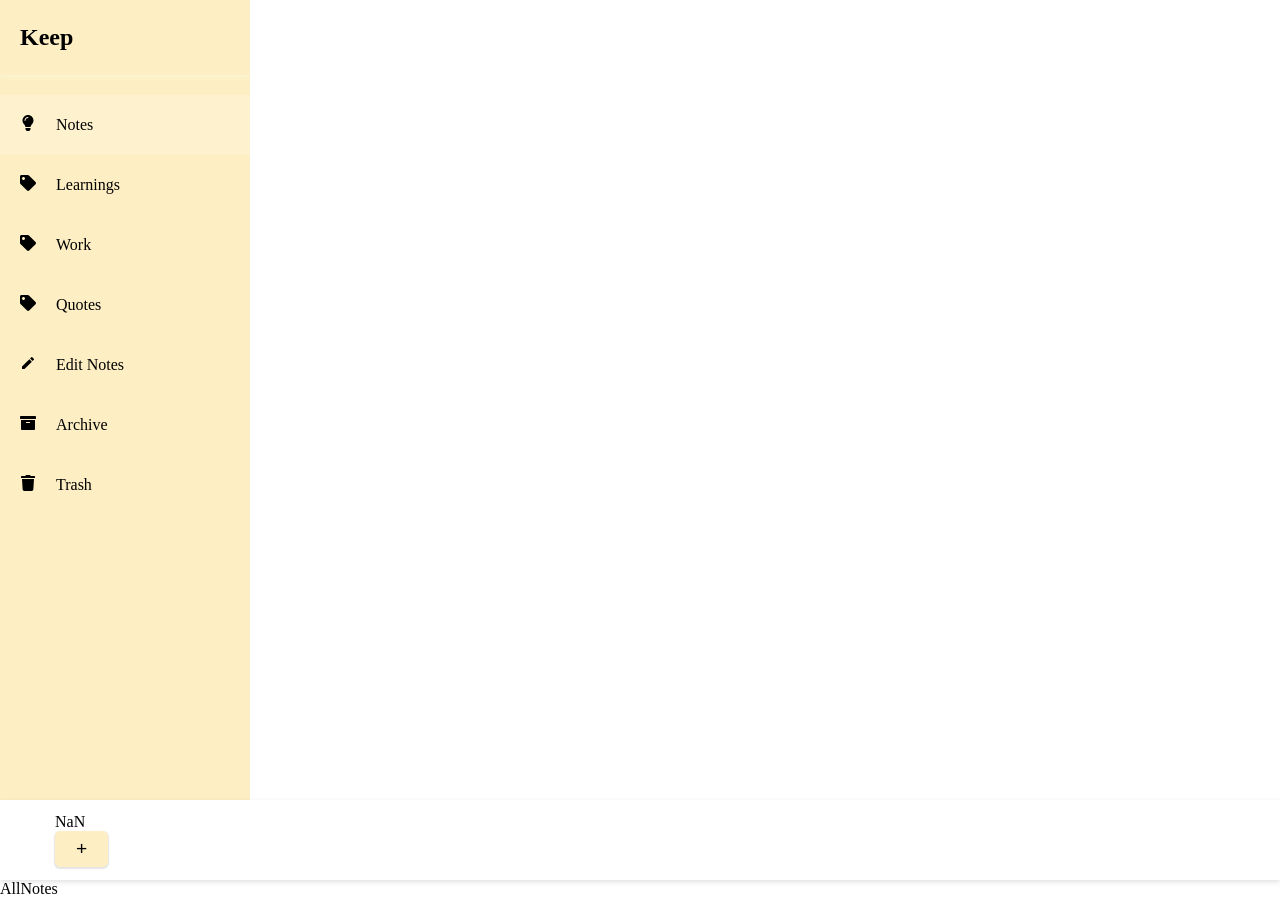
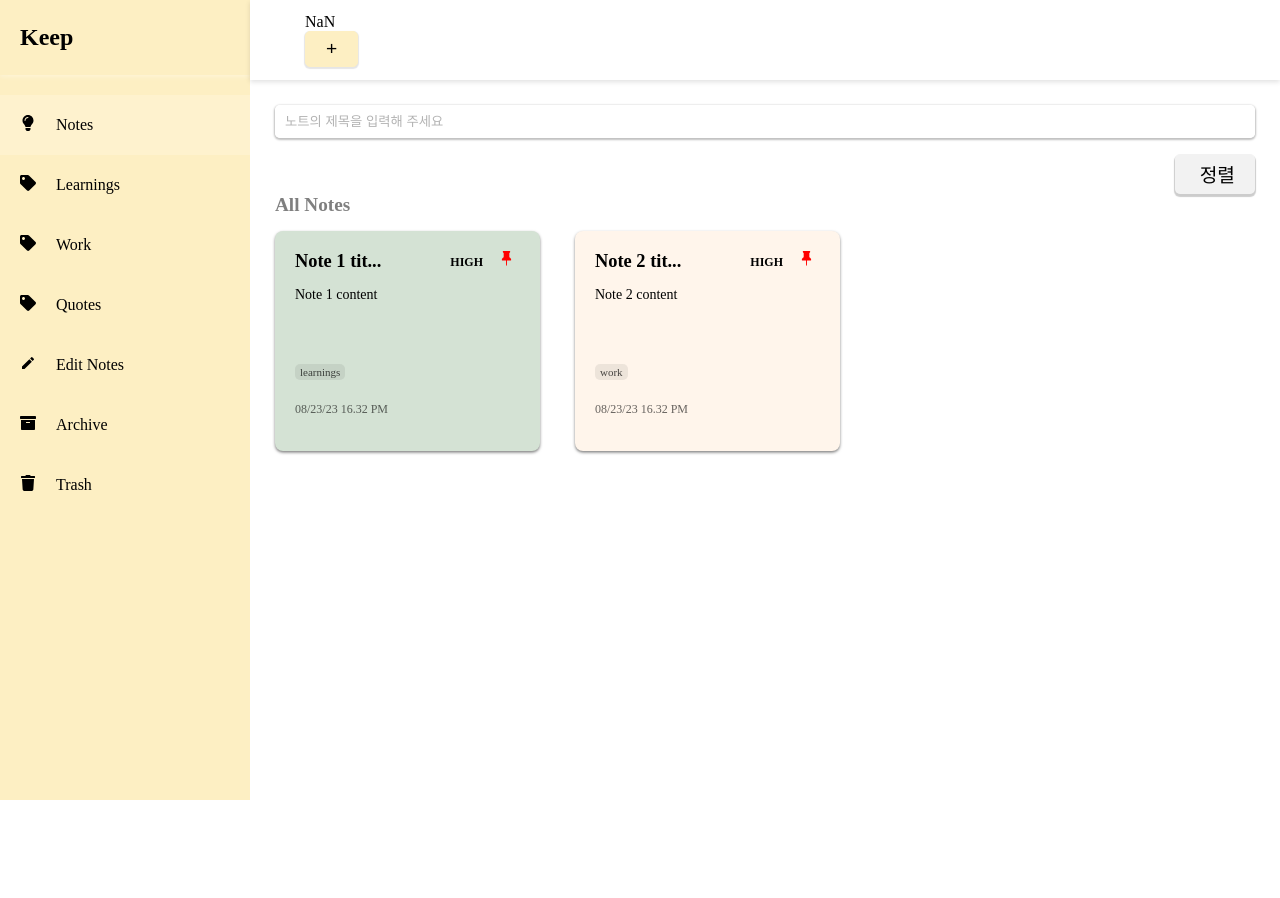
Before and after one commit to plutoin/Rememo, a React (Vite) app: page / in a window 1280 px wide. After the commit the page ends 800 px from the top, so only its background shows below. Built offline with nearby package versions, Linux system fonts and the light colour scheme.

Commit message:
Feat: NoteCard 컴포넌트 구현

```diff
--- a/src/App.tsx
+++ b/src/App.tsx
@@ -20,7 +20,7 @@ function App() {
   const { viewEditTagsModal } = useAppSelector((state) => state.modal);
 
   return (
-    <div className="App">
+    <div className="app">
       {viewEditTagsModal && <TagsModal type="edit" />}
       <ToastContainer
         position="bottom-right"
--- a/src/components/NoteCard/NoteCard.styles.ts
+++ b/src/components/NoteCard/NoteCard.styles.ts
@@ -0,0 +1,98 @@
+import styled from "styled-components";
+
+export const Card = styled.div`
+  width: clamp(250px, 100%, 265px);
+  height: 220px;
+  border-radius: 8px;
+  box-shadow: 0px 1.5px 3px 0px rgba(0, 0, 0, 0.5);
+  padding: 20px;
+  margin: 0px 35px 35px 0px;
+  background-color: white;
+  transition: 250ms box-shadow ease-in-out, 300ms transform ease-out;
+
+  &:hover {
+    transform: scale(1.05);
+    box-shadow: 0px 4px 6px 0px rgba(0, 0, 0, 0.6);
+  }
+
+  @media screen and (max-width: 600px) {
+    margin-right: 0px;
+  }
+`;
+
+export const TopBox = styled.div`
+  display: flex;
+  justify-content: space-between;
+  align-items: flex-start;
+
+  .noteCard__title {
+    font-weight: 600;
+    font-size: 1.15rem;
+    cursor: pointer;
+  }
+
+  .noteCard__top-options {
+    white-space: nowrap;
+    margin-left: 8px;
+
+    .noteCard__priority {
+      text-transform: uppercase;
+      font-size: 12px;
+      font-weight: 600;
+      margin-right: 10px;
+    }
+
+    .noteCard__pin {
+      svg {
+        font-size: 15px;
+      }
+    }
+  }
+`;
+
+export const ContentBox = styled.div`
+  width: 100%;
+  height: 65px;
+  margin: 15px 0 10px;
+  font-size: 14px;
+  cursor: pointer;
+  overflow-y: hidden;
+
+  img {
+    width: 80px;
+    height: 65px;
+    border-radius: 5px;
+  }
+`;
+
+export const TagsBox = styled.div`
+  height: 25px;
+  margin-bottom: 15px;
+  overflow: scroll;
+  span {
+    display: inline;
+    background-color: rgba(0, 0, 0, 0.07);
+    color: rgba(0, 0, 0, 0.7);
+    padding: 2px 5px;
+    border-radius: 5px;
+    font-size: 11px;
+    font-weight: 500;
+    margin-right: 8px;
+  }
+
+  &::-webkit-scrollbar {
+    display: none;
+  }
+`;
+
+export const FooterBox = styled.div`
+  display: flex;
+  justify-content: space-between;
+  align-items: center;
+
+  .noteCard__date {
+    font-size: 12px;
+    font-weight: 500;
+    color: rgba(0, 0, 0, 0.6);
+  }
+`;
--- a/src/components/NoteCard/NoteCard.tsx
+++ b/src/components/NoteCard/NoteCard.tsx
@@ -1,5 +1,50 @@
-import React from "react";
+import { BsFillPinFill } from "react-icons/bs";
 
-export default function NoteCard() {
-  return <div>NoteCard</div>;
+import { Note } from "../../types/note";
+
+import { NotesIconBox } from "../../styles/styles";
+
+import {
+  Card,
+  ContentBox,
+  FooterBox,
+  TagsBox,
+  TopBox,
+} from "./NoteCard.styles";
+
+interface NoteCardProps {
+  note: Note;
+  type: string;
 }
+
+export default function NoteCard({ note, type }: NoteCardProps) {
+  const { title, content, tags, color, priority, date, isPinned, isRead, id } =
+    note;
+
+  return (
+    <Card style={{ background: color }}>
+      <TopBox>
+        <div className="noteCard__title">
+          {title.length > 10 ? title.slice(0, 10) + "..." : title}
+        </div>
+        <div className="noteCard__top-options">
+          <span className="noteCard__priority">{priority}</span>
+          {type !== "archive" && type !== "trash" && (
+            <NotesIconBox className="noteCard__pin">
+              <BsFillPinFill style={{ color: isPinned ? "red" : "" }} />
+            </NotesIconBox>
+          )}
+        </div>
+      </TopBox>
+      <ContentBox>{content}</ContentBox>
+      <TagsBox>
+        {tags.map(({ tag, id }) => (
+          <span key={id}>{tag}</span>
+        ))}
+      </TagsBox>
+      <FooterBox>
+        <div className="noteCard__date">{date}</div>
+      </FooterBox>
+    </Card>
+  );
+}
--- /dev/null
+++ b/src/notesData.ts
@@ -0,0 +1,32 @@
+import { v4 } from "uuid";
+
+const notes = [
+  {
+    title: "Note 1 title",
+    content: "Note 1 content",
+    tags: [{ tag: "learnings", id: v4() }],
+    color: "#D4E2D4",
+    priority: "high",
+    isPinned: true,
+    isRead: true,
+    date: "08/23/23 16.32 PM",
+    createdTime: new Date("Tue Aug 22 2023 16:32:22").getTime(),
+    editedTime: null,
+    id: v4(),
+  },
+  {
+    title: "Note 2 title",
+    content: "Note 2 content",
+    tags: [{ tag: "work", id: v4() }],
+    color: "#FFF5EB",
+    priority: "high",
+    isPinned: true,
+    isRead: true,
+    date: "08/23/23 16.32 PM",
+    createdTime: new Date("Wed Aug 23 2023 11:12:56").getTime(),
+    editedTime: null,
+    id: v4(),
+  },
+];
+
+export default notes;
--- a/src/pages/AllNotes/AllNotes.styles.ts
+++ b/src/pages/AllNotes/AllNotes.styles.ts
@@ -0,0 +1,56 @@
+import styled from "styled-components";
+
+export const TopBox = styled.div`
+  margin-right: 25px;
+
+  .notes__filter-btn {
+    display: flex;
+    justify-content: flex-end;
+  }
+
+  @media screen and (max-width: 650px) {
+    margin-right: 0px;
+  }
+`;
+
+export const InputBox = styled.div`
+  flex: 1;
+  height: 33px;
+  display: flex;
+  align-items: center;
+  box-shadow: 0px 1px 2px 1px rgba(0, 0, 0, 0.25);
+  border-radius: 5px;
+  transition: 300ms box-shadow ease-in;
+  margin-bottom: 16px;
+
+  &:hover {
+    box-shadow: 0px 2px 3px 1px rgba(0, 0, 0, 0.4);
+  }
+
+  input {
+    width: 100%;
+    height: 100%;
+    padding: 0px 10px;
+    border: none;
+    outline: none;
+    border-radius: 5px;
+
+    &::placeholder {
+      color: rgba(0, 0, 0, 0.3);
+    }
+  }
+`;
+
+export const Box = styled.div`
+  .allNotes__notes-type {
+    margin-bottom: 15px;
+    font-weight: 600;
+    color: rgba(0, 0, 0, 0.5);
+    font-size: 1.2rem;
+    span {
+      color: rgba(0, 0, 0, 0.5);
+      font-weight: 500;
+      font-size: 15px;
+    }
+  }
+`;
--- a/src/pages/AllNotes/AllNotes.tsx
+++ b/src/pages/AllNotes/AllNotes.tsx
@@ -1,5 +1,51 @@
-import React from "react";
+import { useState } from "react";
+
+import { useAppDispatch, useAppSelector } from "../../hooks/redux";
+
+import getAllNotes from "../../utils/getAllNotes";
+
+import { toggleFiltersModal } from "../../store/modal/modalSlice";
+
+import { ButtonOutline, Container, EmptyMsgBox } from "../../styles/styles";
+import { Box, InputBox, TopBox } from "./AllNotes.styles";
 
 export default function AllNotes() {
-  return <div>AllNotes</div>;
+  const dispatch = useAppDispatch();
+  const { mainNotes } = useAppSelector((state) => state.notesList);
+  const [filter, setFilter] = useState<string>("");
+  const [searchInput, setSearchInput] = useState<string>("");
+  return (
+    <Container>
+      {mainNotes.length === 0 ? (
+        <EmptyMsgBox>노트가 없습니다.</EmptyMsgBox>
+      ) : (
+        <>
+          <TopBox>
+            <InputBox>
+              <input
+                type="text"
+                value={searchInput}
+                onChange={(e) => setSearchInput(e.target.value)}
+                placeholder="노트의 제목을 입력해 주세요"
+              />
+            </InputBox>
+
+            <div className="notes__filter-btn">
+              <ButtonOutline
+                onClick={() => dispatch(toggleFiltersModal(true))}
+                className="nav__btn"
+              >
+                <span>정렬</span>
+              </ButtonOutline>
+            </div>
+          </TopBox>
+
+          <Box>
+            {/* Notes */}
+            {getAllNotes(mainNotes, filter)}
+          </Box>
+        </>
+      )}
+    </Container>
+  );
 }
--- a/src/store/notesList/notesListSlice.ts
+++ b/src/store/notesList/notesListSlice.ts
@@ -1,4 +1,6 @@
 import { createSlice } from "@reduxjs/toolkit";
+
+import notes from "../../notesData";
 
 interface NoteState {
   mainNotes: [];
@@ -8,7 +10,7 @@ interface NoteState {
 }
 
 const initialState: NoteState = {
-  mainNotes: [],
+  mainNotes: [...notes],
   archiveNotes: [],
   trashNotes: [],
   editNote: null,
--- a/src/utils/getAllNotes.tsx
+++ b/src/utils/getAllNotes.tsx
@@ -0,0 +1,20 @@
+import { Note } from "../types/note";
+
+import { NoteCard } from "../components";
+
+import { NotesContainer } from "../styles/styles";
+
+const getAllNotes = (mainNotes: Note[], filter: string) => {
+  return (
+    <>
+      <div className="allNotes__notes-type">All Notes</div>
+      <NotesContainer>
+        {mainNotes.map((note) => (
+          <NoteCard key={note.id} note={note} type="notes" />
+        ))}
+      </NotesContainer>
+    </>
+  );
+};
+
+export default getAllNotes;
```
